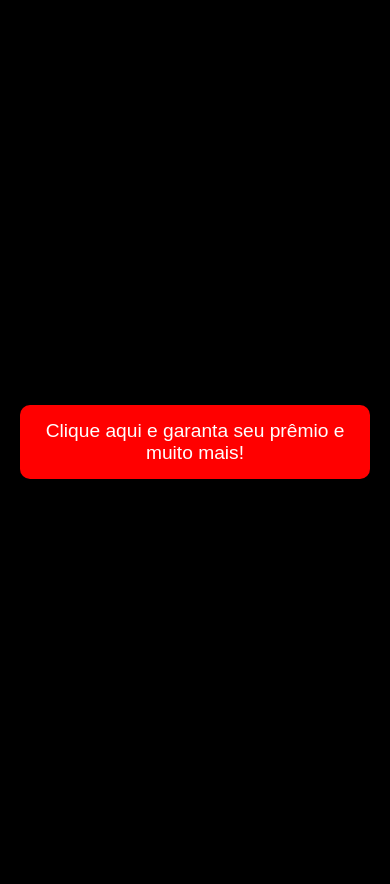
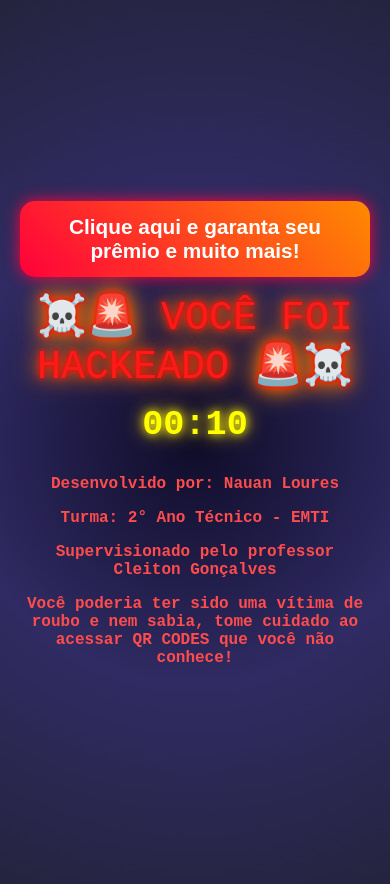
Before and after one commit to 1tecno/QRCODE-PERIGOSO-NAUAN, a plain HTML site: page indexperigoso.html in a window 390 px wide. Drawn offline with Linux system fonts and the light colour scheme.

Commit message:
Update indexperigoso.html

```diff
--- a/indexperigoso.html
+++ b/indexperigoso.html
@@ -6,79 +6,113 @@
   <title>Você foi hackeado</title>
   <style>
     body {
-      background-color: black;
-      color: white;
-      font-family: 'Courier New', monospace;
+  background: radial-gradient(circle at center, #0f0c29, #302b63, #24243e);
+  color: #e0e0e0;
+  font-family: 'Courier New', Courier, monospace;
   display: flex;
   flex-direction: column;
   align-items: center;
   justify-content: center;
   height: 100vh;
   margin: 0;
+  padding: 20px;
   text-align: center;
-      padding: 20px;
+  overflow: hidden;
 }
 
 button {
-      background: red;
+  background: linear-gradient(45deg, #ff003c, #ff8a00);
+  border: none;
+  padding: 18px 40px;
+  font-size: 1.6em;
+  font-weight: bold;
   color: white;
-      font-size: 1.5em;
-      border: none;
-      padding: 20px 30px;
-      border-radius: 10px;
+  border-radius: 15px;
   cursor: pointer;
-      transition: 0.3s;
+  box-shadow: 0 0 15px #ff003c;
+  transition: all 0.3s ease-in-out;
+  user-select: none;
 }
 
 button:hover {
-      background: darkred;
-    }
-
-    .hidden {
-      display: none;
+  background: linear-gradient(45deg, #ff8a00, #ff003c);
+  box-shadow: 0 0 25px #ff8a00, 0 0 40px #ff003c;
+  transform: scale(1.05);
 }
 
 .alerta {
-      font-size: 3em;
-      color: red;
-      margin: 20px 0;
-      animation: piscar 1s infinite;
+  font-size: 4em;
+  color: #ff1a1a;
+  text-shadow:
+    0 0 5px #ff0000,
+    0 0 10px #ff3300,
+    0 0 20px #ff6600,
+    0 0 30px #ff9900;
+  margin: 25px 0;
+  animation: piscar 1s infinite alternate;
+  user-select: none;
 }
 
 @keyframes piscar {
-      0%, 100% { opacity: 1; }
-      50% { opacity: 0.3; }
+  0% { opacity: 1; }
+  50% { opacity: 0.2; }
+  100% { opacity: 1; }
 }
 
 #countdown {
-      font-size: 2.5em;
-      color: yellow;
+  font-size: 3em;
+  font-weight: 900;
+  color: #ffff00;
+  text-shadow: 0 0 10px #ffff00, 0 0 20px #ffcc00;
+  margin-bottom: 30px;
+  user-select: none;
 }
 
 #acessos {
-      margin-top: 20px;
-      font-size: 1.2em;
+  font-size: 1.3em;
+  margin-bottom: 20px;
+  color: #cccccc;
+  user-select: none;
 }
 
 #mensagemFinal {
+  font-size: 1.2em;
+  color: #fff;
   margin-top: 40px;
-      font-size: 1.2em;
-      font-weight: bold;
-      color: white;
+  font-weight: 700;
+  user-select: none;
+}
+
+#mensagemFinal strong:last-child {
+  font-weight: 900;
+  color: #ff4c4c;
+  user-select: none;
 }
 
 @media (max-width: 600px) {
   button {
-        font-size: 1.2em;
-        padding: 15px 20px;
+    font-size: 1.3em;
+    padding: 14px 30px;
   }
 
   .alerta {
-        font-size: 2em;
+    font-size: 2.5em;
+    margin: 15px 0;
   }
 
   #countdown {
-        font-size: 2em;
+    font-size: 2.2em;
+    margin-bottom: 20px;
+  }
+
+  #acessos {
+    font-size: 1em;
+    margin-bottom: 15px;
+  }
+
+  #mensagemFinal {
+    font-size: 1em;
+    margin-top: 30px;
   }
 }
   </style>
```
Lines whose indentation alone changed are shown as unchanged.
